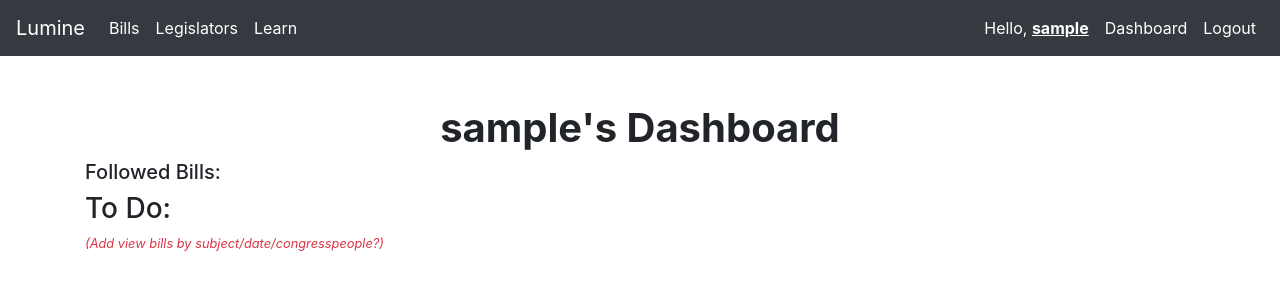
After one commit to erikamanning/blz, a Flask app: page /dashboard in a window 1280 px wide. The commit adds this page. Shown: the top 300 px of the page. Run offline with Flask 2, Linux system fonts and the light colour scheme; the visitor is signed in with stand-in values (Sample User, id 1); data comes from the database, SQL or seed files in the repository; data that the repository does not hold is empty; parts of the project's set-up code (start-up, migrations or seed data) failed here and were passed over; some libraries are stand-ins or nearby versions.

Commit message:
added followed bills relationship and functionality to display followed bills for user on dashboard page

```diff
--- a/app.py
+++ b/app.py
@@ -34,23 +34,7 @@ def show_home_page():
 
     if session.get('username', False):
 
-        bill_ids = db.session.query(BillFollows.bill_id).filter(BillFollows.username == session['username']).all()
-
-        print("***********************************")
-        print("Bill Ids:", bill_ids)
-        print(len(bill_ids))
-        print("***********************************")
-
-        bills = get_bills(bill_ids)
-
-        if bills:
-
-
-            return render_template('index.html', bills=bills)
-
-        else:
-
-            return render_template('index.html')
+        return redirect('/dashboard')
 
     else:
 
@@ -136,12 +120,13 @@ def view_learn_page():
     return render_template('learn.html')
 
 
-@app.route('/home')
+@app.route('/dashboard')
 def show_homepage():
 
     if session.get('username', False):
 
-        return render_template('home.html')
+        user = User.query.filter(User.username==session['username']).one_or_none()
+        return render_template('dashboard.html', user=user, bills=user.followed_bills)
 
     else:
         flash('No user logged in')
@@ -179,7 +164,7 @@ def signup():
 
         flash(f'New user: {new_user.username} added!')
 
-        return redirect('/home')
+        return redirect('/dashboard')
 
     else:
         return render_template('signup.html', form=form)
@@ -199,7 +184,7 @@ def login():
             session['username'] = user.username
             flash(f'User: {user.username} authenticated!')
 
-            return redirect('/home')
+            return redirect('/dashboard')
 
         else:
             flash('User not authenticated!')
--- a/templates/base.html
+++ b/templates/base.html
@@ -41,6 +41,9 @@
           <a class="nav-link" href="/profile">Hello, <u><span class="font-weight-bold">{{session['username']}}</span></u></a>
         </li>
         <li class="nav-button nav-item active">
+          <a class="nav-link" href="/dashboard">Dashboard</a>
+        </li>
+        <li class="nav-button nav-item active">
           <a class="nav-link" href="/logout">Logout</a>
         </li>
         {% endif%}
--- /dev/null
+++ b/templates/bill_block.html
@@ -0,0 +1,31 @@
+<div class='container'>
+
+    {% if bills%}
+
+        {%for bill in bills%}
+        <div class="card m-3">
+            <div class="card-header">
+                {{bill.bill}}
+            </div>
+            <div class="card-body">
+                {% if bill.short_title %}
+                <h5 class="card-title font-weight-bold">{{bill.short_title}}</h5>
+                {% else %}
+                <h5 class="card-title font-weight-bold">{{bill.title}}</h5>
+                {% endif %}
+
+                <div class="summary-container d-none">
+                    <h5>Summary</h5>
+                    <p>{{prune_summary(bill.summary)}}</p>
+                </div>
+                <div class="buttons">
+                    <button class="summary-button btn btn-success">View Summary</button>
+                    <a href="/bills/{{bill.id}}" class="btn btn-primary">View Bill</a>
+                </div>
+            </div>
+        </div>
+        {% endfor %}
+
+    {% endif %}
+
+</div>
--- /dev/null
+++ b/templates/dashboard.html
@@ -0,0 +1,17 @@
+{% extends 'base.html' %}
+
+{% block title %} Home {% endblock %}
+
+
+{% block content %}
+
+    <h1 class="text-center mt-5"><span class="font-weight-bold">{{session['username']}}'s Dashboard</u></span></h1>
+
+    <h5>Followed Bills: </h5>
+
+    {% include 'bill_block.html' %}
+
+    <h3>To Do:</h3>
+    <p class="small text-danger font-italic">(Add view bills by subject/date/congresspeople?)</p>
+
+{% endblock %}
--- a/templates/login.html
+++ b/templates/login.html
@@ -14,4 +14,8 @@
 
     </form>
 
+
+    <h3>To Do:</h3>
+    <p class="small text-danger font-italic">Button needs centering</p>
+
 {% endblock %}
--- a/templates/profile.html
+++ b/templates/profile.html
@@ -7,7 +7,7 @@
 
 {% block content %}
 
-    <h1 class="text-center mt-3">Welcome back, <span class="font-weight-bold"><u>{{session['username']}}</u></span>!</h1>
+<h1 class="text-center mt-5"><span class="font-weight-bold">{{session['username']}}'s Profile</u></span></h1>
 
 
     <div class="container card m-3 p-3">
@@ -33,6 +33,7 @@
             </div>
     </div>
 
-
+    <h3>To Do:</h3>
+    <p class="small text-danger font-italic">Add: if user state -> show user state</p>
 
 {% endblock %}
```
Also changed, not shown: models.py (+18 -12 lines), templates/home.html (deleted, +0 -20 lines), templates/index.html (+0 -15 lines), static/app.css (line endings or trailing spaces).
